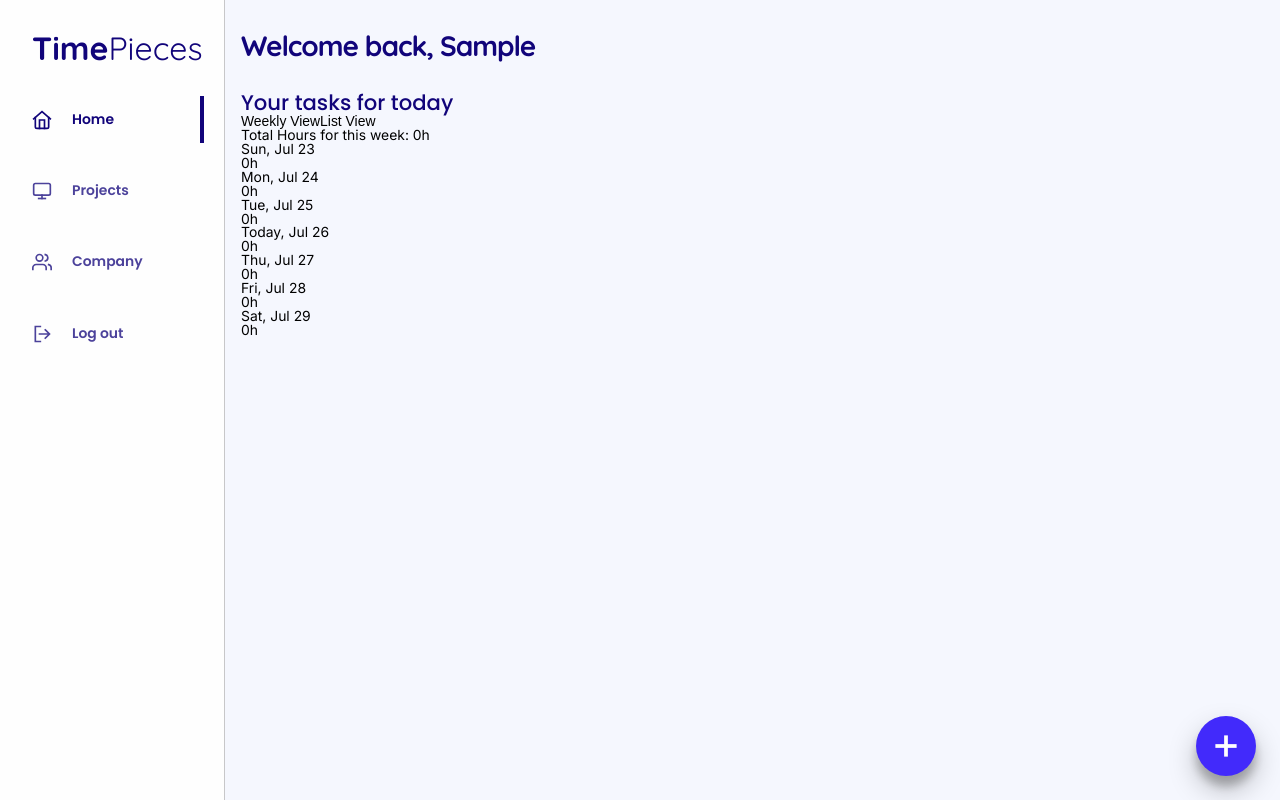
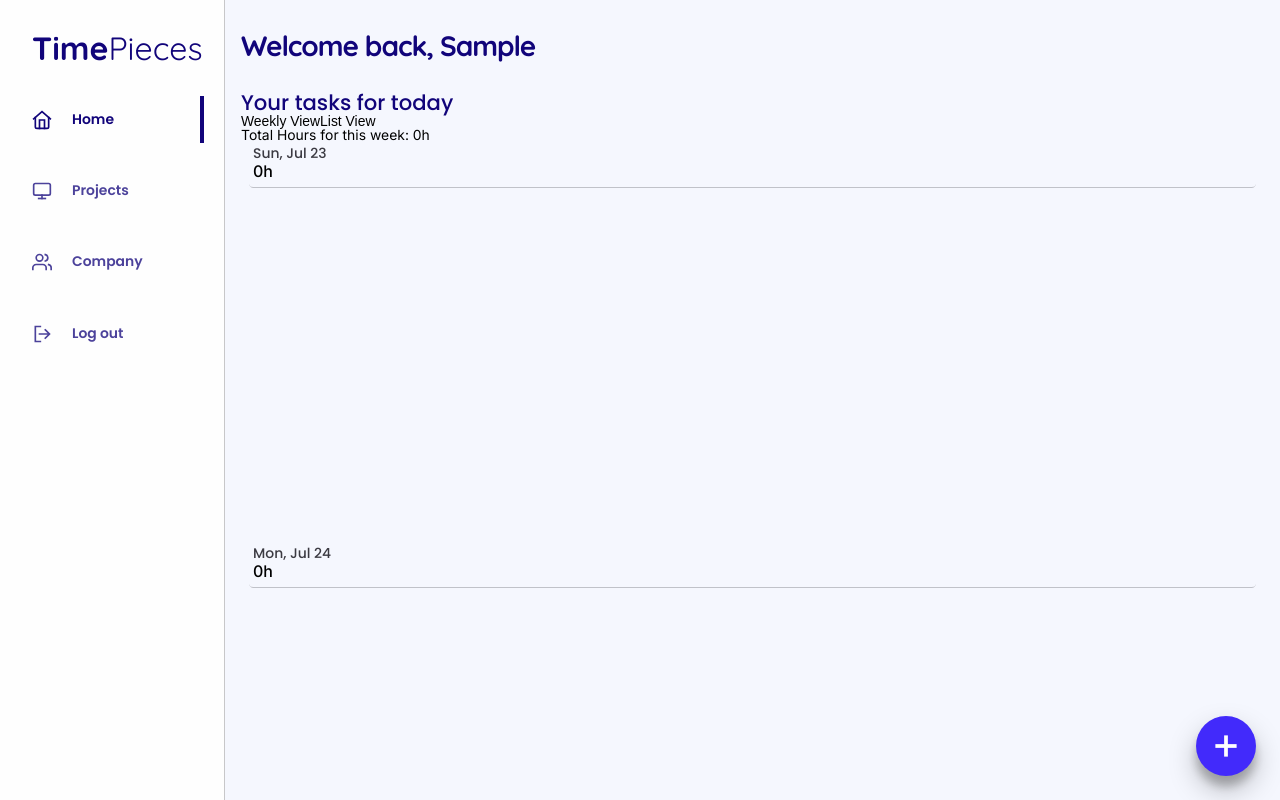
Before and after one commit to renchester/time-tracker-app, a React (Vite) app: page / in a window 1280 px wide. Built offline with nearby package versions, Linux system fonts and the light colour scheme; sample sign-in values are in the browser's storage.

Commit message:
Add styles for DailyOverview component

```diff
--- a/src/components/overviews/DailyOverview.scss
+++ b/src/components/overviews/DailyOverview.scss
@@ -0,0 +1,41 @@
+@use '@/styles/placeholders';
+
+.daily-ov {
+  min-height: 50vh;
+  padding-inline: 0.5rem;
+
+  &[data-now='true'] {
+    background: var(--color-background-accent);
+  }
+
+  &__header {
+    border-radius: var(--border-radius-2);
+    border-bottom: 1px solid var(--color-text-alpha25);
+    padding: 0.25rem;
+    padding-bottom: 0.5rem;
+    display: flex;
+    flex-direction: column;
+    gap: 0.15rem;
+  }
+
+  &__day {
+    font-family: var(--font-poppins);
+    font-size: var(--text-xs);
+    color: var(--color-text-accent);
+    font-weight: 500;
+
+    &[data-active='true'] {
+      color: var(--color-primary);
+      font-weight: 600;
+    }
+  }
+
+  &__total {
+    font-size: var(--text-sm);
+    font-weight: 500;
+  }
+
+  &__list {
+    margin-top: 1.5rem;
+  }
+}
```
